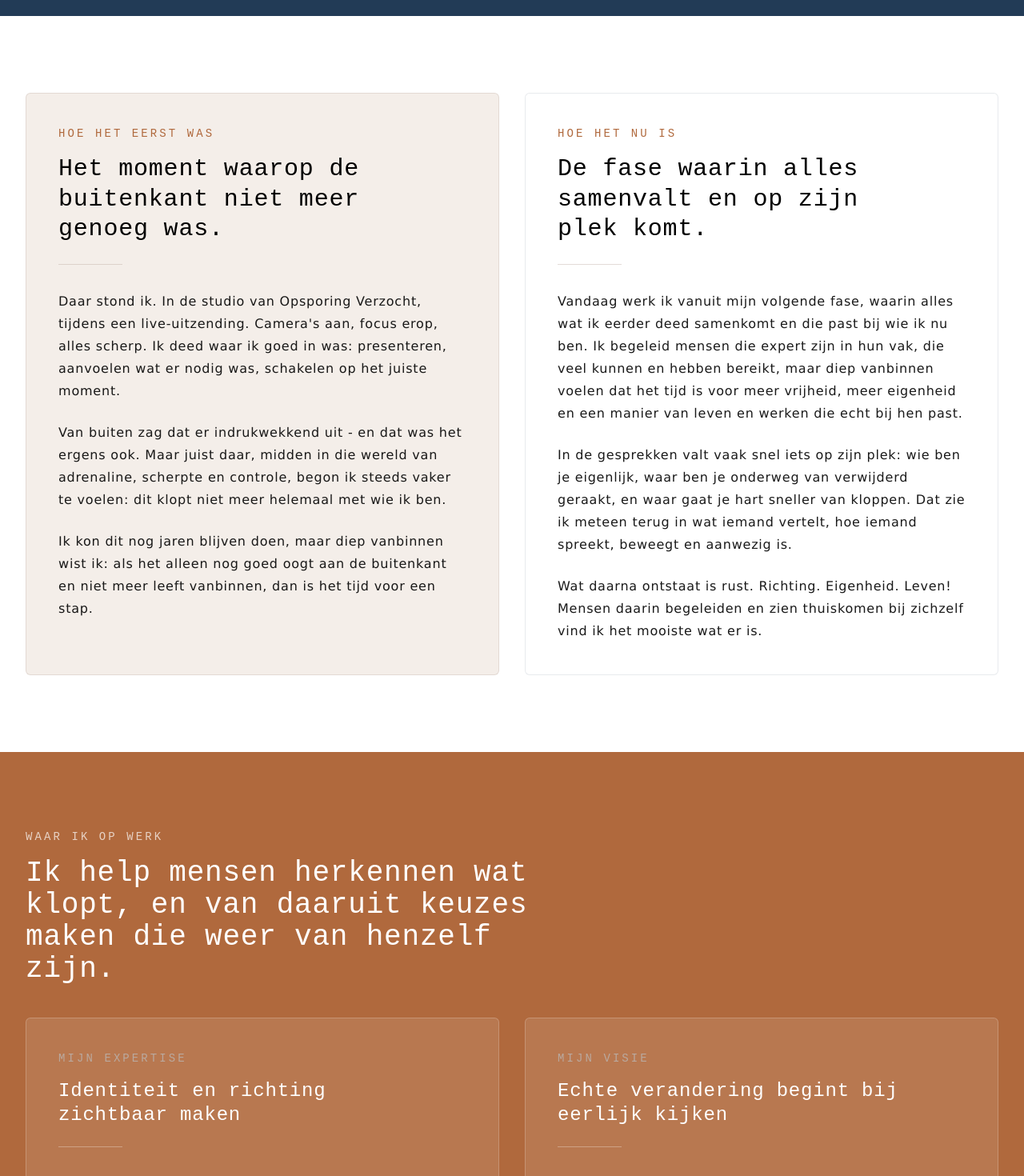
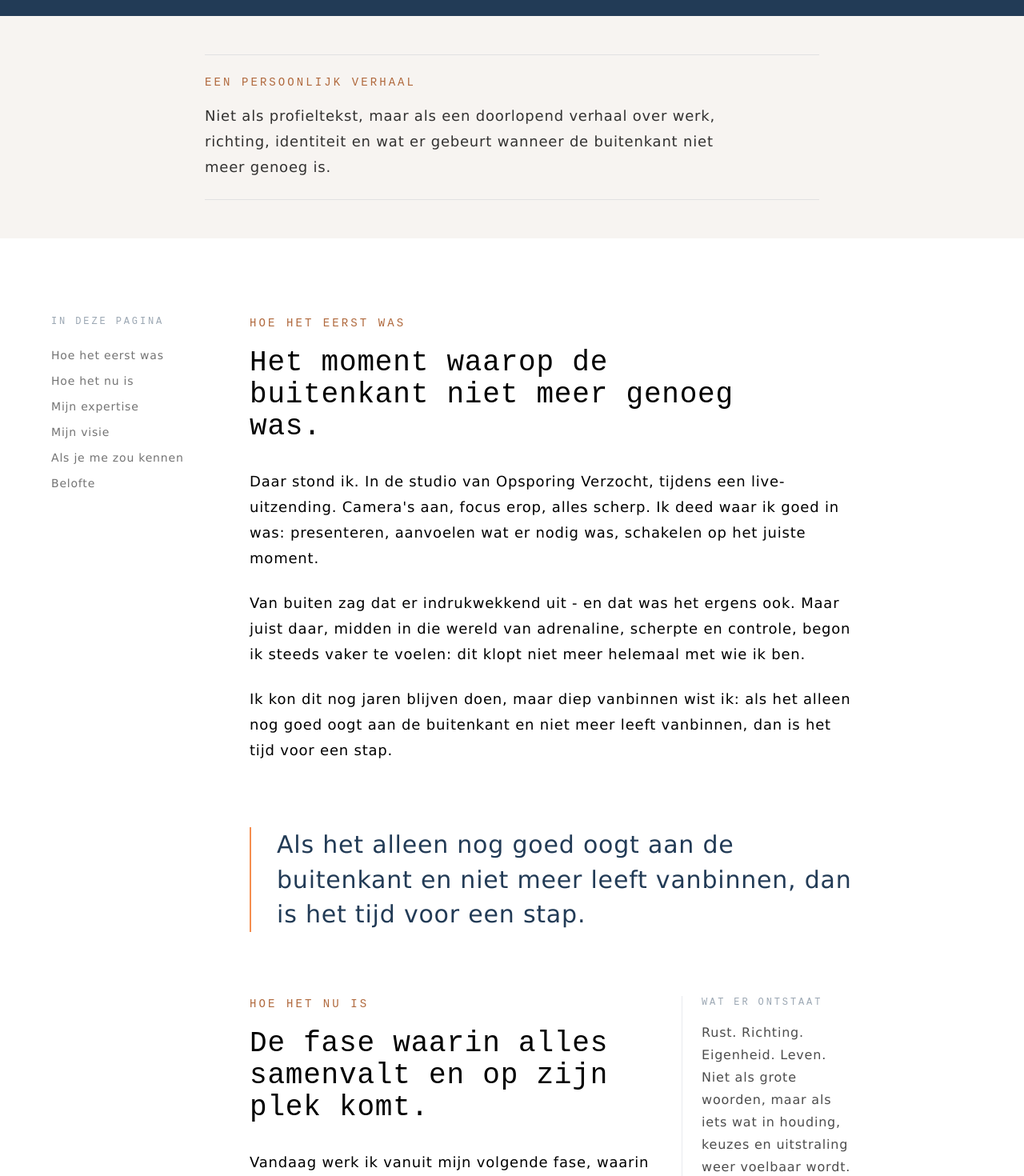
Before and after one commit to accounts-sbo/MensenWijzerProject, a React (Vite) app: page /over-mij in a window 1280 px wide. Shown: the part 780-2250 px from the top of the page at 80% size. Built offline with nearby package versions, Linux system fonts and the light colour scheme; a web font is replaced by a local one.

Commit message:
Restyle over mij page as editorial article

```diff
--- a/src/pages/OverMijPage.tsx
+++ b/src/pages/OverMijPage.tsx
@@ -124,130 +124,184 @@ const OverMijPage = () => {
           </div>
         </section>
 
+        <section className="bg-[#f7f4f1] py-10 md:py-12">
+          <div className="container">
+            <div className="mx-auto max-w-3xl border-y border-mensen-blue/10 py-6">
+              <p className="font-brass-mono text-sm uppercase tracking-[0.22em] text-[#b0693d]">
+                Een persoonlijk verhaal
+              </p>
+              <p className="mt-4 max-w-2xl text-lg leading-8 text-mensen-black/80">
+                Niet als profieltekst, maar als een doorlopend verhaal over werk, richting, identiteit
+                en wat er gebeurt wanneer de buitenkant niet meer genoeg is.
+              </p>
+            </div>
+          </div>
+        </section>
+
         <section className="bg-white py-16 md:py-24">
-          <div className="container grid gap-8 lg:grid-cols-2">
-            {storySections.map((section, index) => (
-              <article
-                key={section.label}
-                className={`rounded-md border p-8 md:p-10 ${
-                  index === 0
-                    ? 'border-mensen-beige/30 bg-[#f4eee9]'
-                    : 'border-mensen-blue/10 bg-white'
-                }`}
-              >
+          <div className="container">
+            <div className="mx-auto grid max-w-6xl gap-12 lg:grid-cols-[200px_minmax(0,760px)]">
+              <aside className="hidden lg:block">
+                <div className="sticky top-28 space-y-6">
+                  <p className="font-brass-mono text-xs uppercase tracking-[0.24em] text-mensen-blue/45">
+                    In deze pagina
+                  </p>
+                  <nav className="space-y-3 text-sm text-mensen-black/55">
+                    <a href="#hoe-het-eerst-was" className="block transition-colors hover:text-[#f58e4f]">
+                      Hoe het eerst was
+                    </a>
+                    <a href="#hoe-het-nu-is" className="block transition-colors hover:text-[#f58e4f]">
+                      Hoe het nu is
+                    </a>
+                    <a href="#mijn-expertise" className="block transition-colors hover:text-[#f58e4f]">
+                      Mijn expertise
+                    </a>
+                    <a href="#mijn-visie" className="block transition-colors hover:text-[#f58e4f]">
+                      Mijn visie
+                    </a>
+                    <a href="#als-je-me-zou-kennen" className="block transition-colors hover:text-[#f58e4f]">
+                      Als je me zou kennen
+                    </a>
+                    <a href="#belofte" className="block transition-colors hover:text-[#f58e4f]">
+                      Belofte
+                    </a>
+                  </nav>
+                </div>
+              </aside>
+
+              <article className="min-w-0">
+                <div className="space-y-16 md:space-y-20">
+                  <section id="hoe-het-eerst-was">
                     <p className="font-brass-mono text-sm uppercase tracking-[0.22em] text-[#b0693d]">
-                  {section.label}
+                      {storySections[0].label}
                     </p>
-                <h2 className="mt-4 max-w-md text-3xl leading-tight text-mensen-black">
-                  {index === 0
-                    ? 'Het moment waarop de buitenkant niet meer genoeg was.'
-                    : 'De fase waarin alles samenvalt en op zijn plek komt.'}
+                    <h2 className="mt-5 max-w-2xl text-3xl leading-tight text-mensen-black md:text-4xl">
+                      Het moment waarop de buitenkant niet meer genoeg was.
                     </h2>
-                <div className="mt-6 h-px w-20 bg-mensen-beige/40" />
-                <div className="mt-8 space-y-6 text-base leading-7 text-mensen-black/90">
-                  {section.paragraphs.map((paragraph) => (
+                    <div className="mt-8 space-y-6 text-lg leading-8 text-mensen-black/88">
+                      {storySections[0].paragraphs.map((paragraph) => (
                         <p key={paragraph}>{paragraph}</p>
-                  ))}
-                </div>
-              </article>
                       ))}
                     </div>
                   </section>
 
-        <section className="bg-[#b0693d] py-16 text-white md:py-24">
-          <div className="container">
-            <div className="max-w-2xl">
-              <p className="font-brass-mono text-sm uppercase tracking-[0.22em] text-white/70">
-                Waar ik op werk
+                  <blockquote className="border-l-2 border-[#f58e4f] pl-6 text-2xl leading-10 text-mensen-blue md:pl-8 md:text-3xl md:leading-[1.45]">
+                    Als het alleen nog goed oogt aan de buitenkant en niet meer leeft vanbinnen,
+                    dan is het tijd voor een stap.
+                  </blockquote>
+
+                  <section id="hoe-het-nu-is">
+                    <div className="grid gap-10 lg:grid-cols-[minmax(0,1fr)_220px] lg:items-start">
+                      <div>
+                        <p className="font-brass-mono text-sm uppercase tracking-[0.22em] text-[#b0693d]">
+                          {storySections[1].label}
                         </p>
-              <h2 className="mt-4 text-3xl leading-tight md:text-4xl">
-                Ik help mensen herkennen wat klopt, en van daaruit keuzes maken die weer van henzelf zijn.
+                        <h2 className="mt-5 max-w-2xl text-3xl leading-tight text-mensen-black md:text-4xl">
+                          De fase waarin alles samenvalt en op zijn plek komt.
                         </h2>
+                        <div className="mt-8 space-y-6 text-lg leading-8 text-mensen-black/88">
+                          {storySections[1].paragraphs.map((paragraph) => (
+                            <p key={paragraph}>{paragraph}</p>
+                          ))}
+                        </div>
                       </div>
 
-            <div className="mt-10 grid gap-8 lg:grid-cols-2">
-              {focusBlocks.map((block) => (
-                <article
-                  key={block.label}
-                  className="flex h-full flex-col rounded-md border border-white/20 bg-white/10 p-8 md:p-10"
-                >
-                  <p className="font-brass-mono text-sm uppercase tracking-[0.22em] text-mensen-beige">
-                    {block.label}
+                      <div className="border-t border-mensen-blue/10 pt-5 lg:border-l lg:border-t-0 lg:pl-6 lg:pt-0">
+                        <p className="font-brass-mono text-xs uppercase tracking-[0.24em] text-mensen-blue/45">
+                          Wat er ontstaat
                         </p>
-                  <h3 className="mt-4 max-w-md text-2xl leading-tight text-white">{block.title}</h3>
-                  <div className="mt-6 h-px w-20 bg-white/30" />
-                  <p className="mt-8 text-base leading-7 text-white/90">{block.text}</p>
-                </article>
-              ))}
+                        <p className="mt-4 text-base leading-7 text-mensen-black/70">
+                          Rust. Richting. Eigenheid. Leven. Niet als grote woorden, maar als iets wat
+                          in houding, keuzes en uitstraling weer voelbaar wordt.
+                        </p>
                       </div>
                     </div>
                   </section>
 
-        <section className="bg-[#f7f4f1] py-16 md:py-24">
-          <div className="container">
-            <div className="max-w-2xl">
+                  <div className="overflow-hidden">
+                    <img
+                      src="/lovable-uploads/bdfac387-5ddd-4dd1-8d53-f573fa83f5b9.png"
+                      alt="Sipke Jan Bousema"
+                      className="aspect-[16/10] w-full object-cover object-top"
+                    />
+                  </div>
+
+                  {focusBlocks.map((block) => (
+                    <section
+                      key={block.label}
+                      id={block.label === 'Mijn expertise' ? 'mijn-expertise' : 'mijn-visie'}
+                      className="border-t border-mensen-blue/10 pt-12"
+                    >
+                      <p className="font-brass-mono text-sm uppercase tracking-[0.22em] text-[#b0693d]">
+                        {block.label}
+                      </p>
+                      <h2 className="mt-5 max-w-2xl text-3xl leading-tight text-mensen-black md:text-4xl">
+                        {block.title}
+                      </h2>
+                      <div className="mt-8 max-w-3xl space-y-6 text-lg leading-8 text-mensen-black/88">
+                        <p>{block.text}</p>
+                      </div>
+                    </section>
+                  ))}
+
+                  <section id="als-je-me-zou-kennen" className="border-t border-mensen-blue/10 pt-12">
                     <p className="font-brass-mono text-sm uppercase tracking-[0.22em] text-[#b0693d]">
                       Als je me zou kennen
                     </p>
-              <h2 className="mt-4 text-3xl leading-tight text-mensen-black md:text-4xl">
+                    <h2 className="mt-5 max-w-2xl text-3xl leading-tight text-mensen-black md:text-4xl">
                       Serieus in mijn vak, licht in de energie, scherp op wat echt gezien wil worden.
                     </h2>
-              <div className="mt-6 h-px w-20 bg-mensen-beige/50" />
-            </div>
-
-            <div className="mt-10 grid gap-5 md:grid-cols-2 xl:grid-cols-3">
+                    <ul className="mt-10 space-y-6 text-lg leading-8 text-mensen-black/88">
                       {personalNotes.map((note) => (
-                <article
-                  key={note}
-                  className="flex min-h-[180px] flex-col justify-between rounded-md border border-mensen-blue/10 bg-white p-6 shadow-sm"
-                >
-                  <span className="font-brass-mono text-xs uppercase tracking-[0.22em] text-mensen-blue/60">
-                    Persoonlijk
-                  </span>
-                  <p className="mt-6 text-base leading-7 text-mensen-black/90">{note}</p>
-                </article>
+                        <li key={note} className="flex gap-4">
+                          <span className="mt-3 h-2 w-2 flex-shrink-0 rounded-full bg-[#f58e4f]" />
+                          <span>{note}</span>
+                        </li>
                       ))}
-            </div>
-          </div>
+                    </ul>
                   </section>
 
-        <section className="bg-mensen-blue py-16 text-white md:py-24">
-          <div className="container grid gap-10 lg:grid-cols-[1fr_0.8fr] lg:items-end">
-            <div className="max-w-2xl">
-              <p className="font-brass-mono text-sm uppercase tracking-[0.22em] text-mensen-beige">
+                  <section id="belofte" className="border-t border-mensen-blue/10 pt-12">
+                    <p className="font-brass-mono text-sm uppercase tracking-[0.22em] text-[#b0693d]">
                       En misschien nog wel het belangrijkste
                     </p>
-              <h2 className="mt-4 text-3xl leading-tight md:text-4xl">
-                Met de juiste begeleiding ga je zien, horen en voelen welke weg werkelijk bij jou past.
+                    <h2 className="mt-5 max-w-3xl text-3xl leading-tight text-mensen-black md:text-4xl">
+                      Met de juiste begeleiding ga je dingen zien die je nog niet eerder zag, horen wat
+                      je misschien nog niet wilde horen, en weer voelen welke weg werkelijk bij jou past.
                     </h2>
-              <p className="mt-8 text-base leading-7 text-white/85">
+                    <p className="mt-8 max-w-3xl text-lg leading-8 text-mensen-black/88">
                       Dat is mijn belofte aan jou.
                     </p>
-              <p className="mt-6 font-brass-mono text-lg text-white">
+                    <div className="mt-10 border-l-2 border-mensen-blue pl-6">
+                      <p className="font-brass-mono text-lg text-mensen-black">
                         Sipke Jan Bousema
                         <br />
-                <span className="text-mensen-beige">De Mensen Wijzer</span>
+                        <span className="text-[#b0693d]">De Mensen Wijzer</span>
                       </p>
-              <p className="mt-4 max-w-lg text-base leading-7 text-white/80">
+                      <p className="mt-4 max-w-2xl text-base leading-7 text-mensen-black/70">
                         Voor mensen die ergens klaar mee zijn - en klaar voor zijn.
                       </p>
                     </div>
 
-            <div className="rounded-md border border-white/20 bg-white/10 p-8 md:p-10">
-              <p className="font-brass-mono text-sm uppercase tracking-[0.22em] text-mensen-beige">
-                Kennismaken
-              </p>
-              <p className="mt-6 text-base leading-7 text-white/90">
-                Als je voelt dat er iets mag verschuiven, maar nog niet precies weet hoe, dan is dat vaak
-                al genoeg om het gesprek aan te gaan.
-              </p>
+                    <div className="mt-10 flex flex-col gap-4 sm:flex-row">
                       <Button
                         onClick={goToContact}
-                className="mt-8 bg-white px-6 py-3 font-brass-mono text-sm uppercase tracking-wider text-mensen-blue hover:bg-[#f58e4f] hover:text-white"
+                        className="bg-[#f58e4f] px-6 py-3 font-brass-mono text-sm uppercase tracking-wider text-white hover:bg-[#d8773c]"
                       >
                         Neem contact op
                         <ArrowRight className="ml-2 h-4 w-4" />
                       </Button>
+                      <Button
+                        onClick={() => navigate('/training')}
+                        variant="outline"
+                        className="border-mensen-blue/20 px-6 py-3 font-brass-mono text-sm uppercase tracking-wider text-mensen-blue hover:border-[#f58e4f] hover:bg-[#f58e4f] hover:text-white"
+                      >
+                        Bekijk de training
+                      </Button>
+                    </div>
+                  </section>
+                </div>
+              </article>
             </div>
           </div>
         </section>
```
Lines whose indentation alone changed are shown as unchanged.
